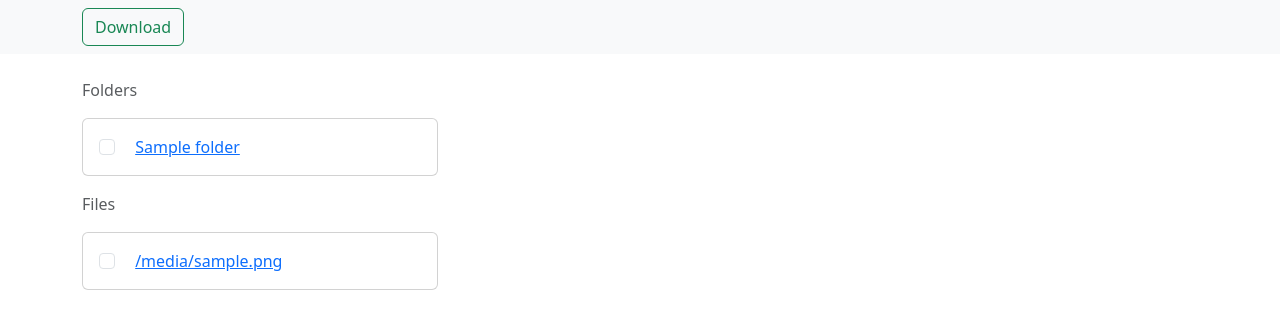
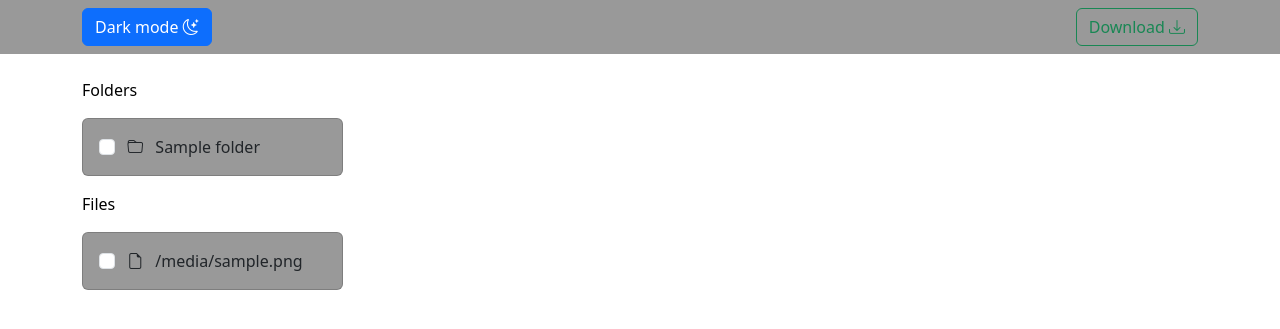
Before and after one commit to xaxm007/HimeServ, a Flask app: template onsite/templates/directory.html in a window 1280 px wide. Shown: the top 329 px of the page. Run offline with Flask 3, Linux system fonts and the light colour scheme; the template is opened without the code that fills it: most values are stand-ins (such as "Sample title", 1, 10 or a date in 2020).

Commit message:
UI --update

```diff
--- a/onsite/static/style.css
+++ b/onsite/static/style.css
@@ -0,0 +1,35 @@
+body{
+    background-color: white;
+    color: black;
+}
+
+body .edit-navbar{
+    background-color: #999999;
+}
+
+body .edit-card{
+    background-color: #999999;
+}
+
+.dark-mode{
+    background-color: #222222;
+    color: #ccc;
+}
+
+body.dark-mode .edit-navbar{
+    background-color: #333333;
+    color: #ccc;
+}
+
+body.dark-mode .edit-card{
+    background-color: #333333;
+    color: #ccc;
+}
+
+label.edit-label{
+    color: black;
+}
+
+body.dark-mode label.edit-label{
+    color: #ccc;
+}
--- a/onsite/templates/directory.html
+++ b/onsite/templates/directory.html
@@ -6,80 +6,72 @@
     <meta name="viewport" content="width=device-width, initial-scale=1">
     <title>HimeServ</title>
     <link href="https://cdn.jsdelivr.net/npm/bootstrap@5.3.6/dist/css/bootstrap.min.css" rel="stylesheet" integrity="sha384-4Q6Gf2aSP4eDXB8Miphtr37CMZZQ5oXLH2yaXMJ2w8e2ZtHTl7GptT4jmndRuHDT" crossorigin="anonymous">
+    <link href="https://cdn.jsdelivr.net/npm/bootstrap-icons@1.10.5/font/bootstrap-icons.css" rel="stylesheet">
+    <link href="{{ url_for('static', filename='style.css') }}" rel="stylesheet">
   </head>
 
   <body>
 
     <script src="https://cdn.jsdelivr.net/npm/bootstrap@5.3.6/dist/js/bootstrap.bundle.min.js" integrity="sha384-j1CDi7MgGQ12Z7Qab0qlWQ/Qqz24Gc6BM0thvEMVjHnfYGF0rmFCozFSxQBxwHKO" crossorigin="anonymous"></script>
+    <script>
+        function toggleMode() {
+            var mode = document.body;
+            mode.classList.toggle("dark-mode");
+        }
+    </script>
 
     <form method="POST" action="/download">
-        <nav class="navbar navbar-lg bg-body-tertiary">
-            <div class="container">
-                <button class="text-end btn btn-outline-success" type="submit">Download</button>
+        <nav class="navbar navbar-expand-lg edit-navbar">
+            <div class="container justify-content-between">
+                <button class="btn btn-primary" onclick="toggleMode()" type="button">
+                    Dark mode <i class="bi bi-moon-stars"></i>
+                </button>
+                <button class="btn btn-outline-success" type="submit">
+                    Download <i class="bi bi-download"></i>
+                </button>
             </div>
         </nav>
 
         <div class="container">
-
             {% if folders != {} %}
             <div class="mt-4">
-                <label class="text-muted mb-3">Folders</label>
-
-                <div class="row row-cols-1 row-cols-sm-2 row-cols-md-3 g-4">
+                <label class="mb-3 edit-label">Folders</label>
+                <div class="row row-cols-1 row-cols-sm-2 row-cols-md-4 g-4">
                     {% for folder, folder_path in folders.items() %}
                     <div class="col">
-                        <div class="card h-100">
+                            <div class="card h-100 edit-card">
                                 <div class="card-body">
+                                    <a href="{{ url_for('home_surf', path=folder_path) }}" class="text-decoration-none text-reset">
                                         <input class="form-check-input me-2" type="checkbox" name="folders" value="{{ folder_path }}">
-                                <i class="bi bi-folder-fill text-warning"></i>
-                                <a href="{{ url_for('home_surf', path=folder_path) }}" class="ms-2">{{folder | safe}}</a>
+                                        <i class="bi bi-folder"></i>
+                                        <span class="ms-2">{{folder | safe}}</span>
+                                    </a>
                                 </div>
                             </div>
                     </div>
                     {% endfor %}
                 </div>
-
-                <!--<ul class="list-group list-group-horizontal">
-                {% for folder, folder_path in folders.items() %}
-                    <li class="list-group-item">
-                        <a href="{{ url_for('home_surf', path=folder_path) }}">
-                            <input class="form-check-input me-2" type="checkbox" name="folders" value="{{ folder_path }}">{{folder | safe}}
-                        </a>
-                    </li>
-                {% endfor %}
-                </ul>-->
-
             </div>
             {% endif %}
 
             {% if files != {} %}
             <div class="mt-3">
-                <label class="text-muted mb-3">Files</label>
-
-                <!--<ul class="list-group list-group-horizontal">
-                {% for file, file_path in files.items() %}
-                    <li class="list-group-item">
-                        <a href="{{ url_for('display_file', path=file_path.strip('/')) }}">
-                            <input class="form-check-input me-2" type="checkbox" name="files" value="{{ file_path }}">{{file | safe}}
-                        </a>
-                    </li>
-                {% endfor %}
-                </ul>-->
-
-                <div class="row row-cols-1 row-cols-sm-2 row-cols-md-3 g-4">
+                <label class="mb-3 edit-label">Files</label>
+                <div class="row row-cols-1 row-cols-sm-2 row-cols-md-4 g-4">
                     {% for file, file_path in files.items() %}
                     <div class="col">
-                        <div class="card h-100">
+                        <div class="card h-100 edit-card">
                             <div class="card-body">
+                                <a href="{{ url_for('display_file', path=file_path.strip('/')) }}" class="text-decoration-none text-reset">
                                     <input class="form-check-input me-2" type="checkbox" name="files" value="{{ file_path }}">
-                                <i class="bi bi-folder-fill text-warning"></i>
-                                <a href="{{ url_for('display_file', path=file_path.strip('/')) }}" class="ms-2">{{file | safe}}</a>
+                                    <i class="bi bi-file-earmark"></i>
+                                    <span class="ms-2">{{file | safe}}</span>
+                                </a>
                             </div>
                         </div>
                     </div>
                     {% endfor %}
                 </div>
-
             </div>
             {% endif %}
 
@@ -88,7 +80,10 @@
             {% endif %}
 
         </div>
+
+
     </form>
+
   </body>
 
 </html>
```
Lines whose indentation alone changed are shown as unchanged.
